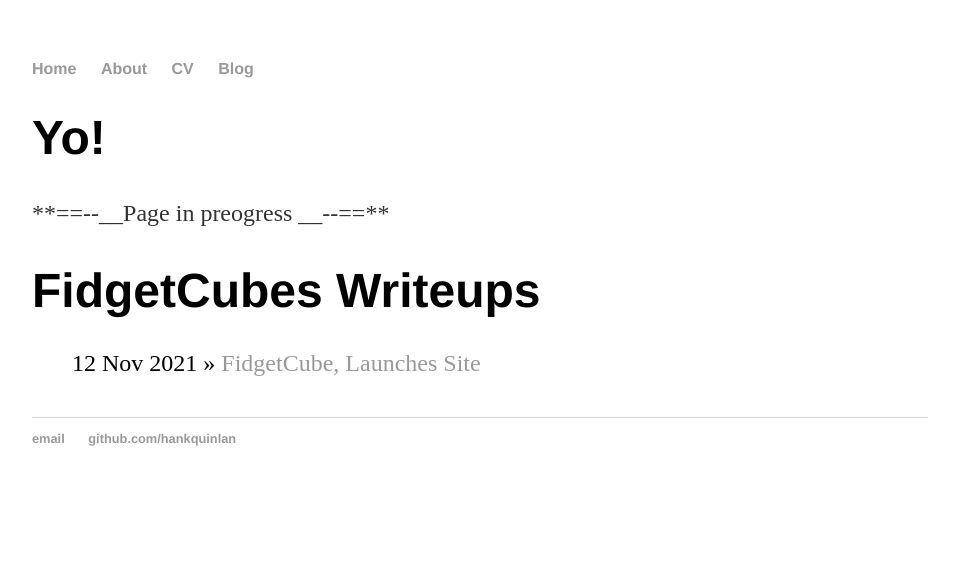
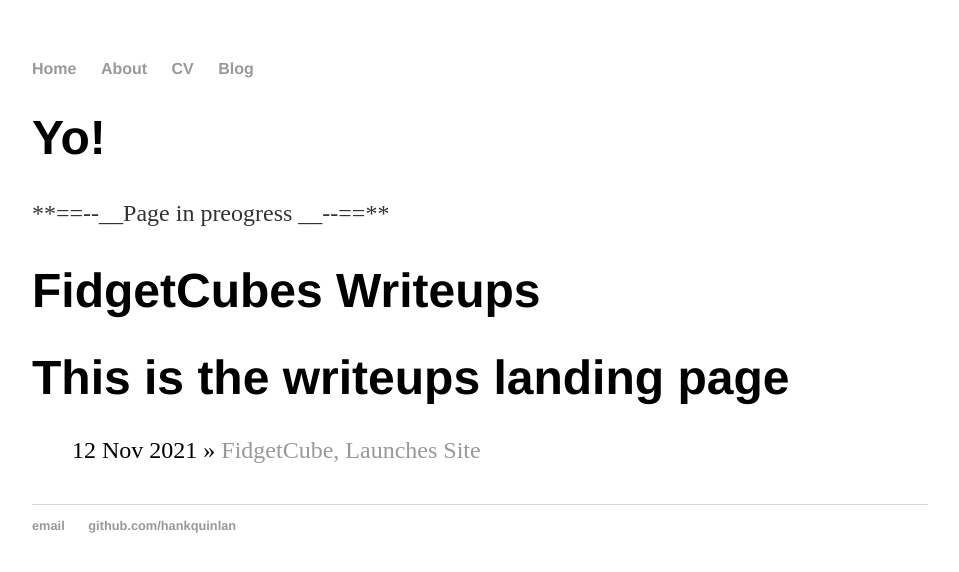
Before and after one commit to FidgetCube/fidgetcube.github.io, a Jekyll site: the page built from writeups/index.html, in a window 1280 px wide. Shown: the top 572 px of the page, without its empty margins (160-1119 px from the left). Built offline with Jekyll 4.4.1, drawn with Linux system fonts in a browser that asks for light colours.

Commit message:
Update index.html

```diff
--- a/writeups/index.html
+++ b/writeups/index.html
@@ -3,6 +3,7 @@ layout: default
 title: FidgetCubes Writeups
 ---
 	<h1>{{ page.title }}</h1>
+	<h1>This is the writeups landing page</h1>
 	<ul class="posts">
 
 	  {% for post in site.posts %}
```
